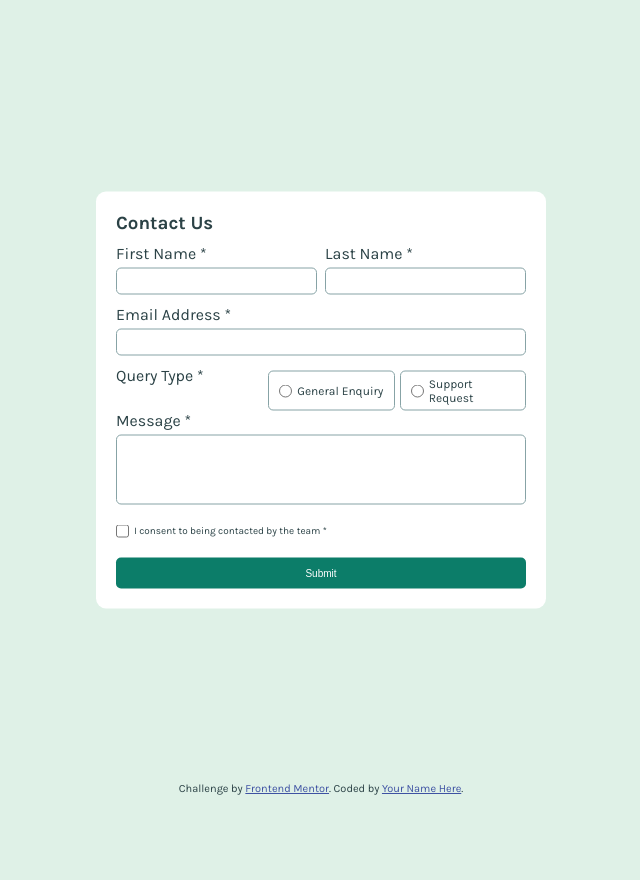
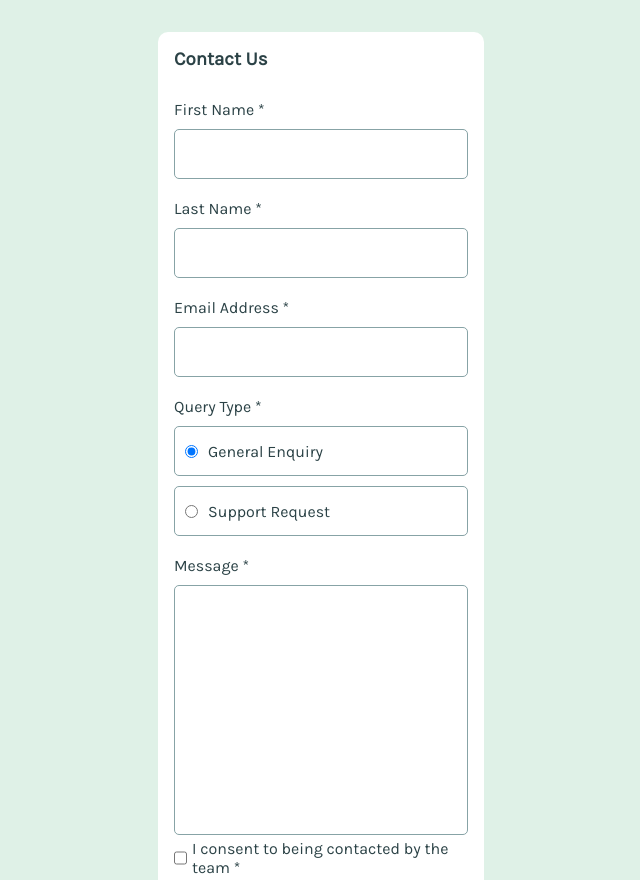
Before and after one commit to Quangdt21127150/Contact-Form, a plain HTML site: page index.html in a window 1280 px wide. Shown: the top 880 px of the page, without its empty margins (319-959 px from the left). Before the commit the page ends 800 px from the top, so only its background shows below. Drawn offline with Linux system fonts and the light colour scheme.

Commit message:
My commit

```diff
--- a/assets/css/styles.css
+++ b/assets/css/styles.css
@@ -1,21 +1,18 @@
-* {
+*,
+*::before,
+*::after {
   box-sizing: border-box;
   padding: 0;
   margin: 0;
-}
-
-@font-face {
-  src: url(../fonts/Karla-VariableFont_wght.ttf);
-  font-family: Karla;
+  font-family: "Karla";
 }
 
 body {
+  display: grid;
+  place-content: center;
   color: hsl(187, 24%, 22%);
-  font-family: Karla;
-  display: flex;
-  flex-direction: column;
-  align-items: center;
   background-color: hsl(148, 38%, 91%);
+  padding-block: 2rem;
 }
 
 .success {
@@ -44,11 +41,8 @@ body {
 }
 
 .main-container {
-  position: absolute;
-  top: 50%;
-  transform: translateY(-50%);
-  width: 450px;
-  padding: 20px;
+  width: 100%;
+  padding: 5%;
   background-color: hsl(0, 0%, 100%);
   border-radius: 10px;
 }
@@ -57,29 +51,28 @@ body {
   margin: 0 0 10px 0;
 }
 
-.name-container {
+p {
+  margin: 20px 0 10px 0;
+  font-size: 16px;
+}
+
+.field-container {
   display: flex;
-  justify-content: space-between;
+  flex-direction: column;
   margin: 0 0 10px 0;
 }
 
-.column {
-  width: 49%;
-}
-
-label {
-  width: fit-content;
-  font-size: 16px;
+.email-container {
+  margin: 0 0 10px 0;
 }
 
 .text-input {
   font-family: Karla;
   font-size: 16px;
-  padding: 3px 10px;
-  margin: 5px 0 0 0;
+  width: 100%;
+  height: 50px;
   border: 1px solid hsl(186, 15%, 59%);
   border-radius: 5px;
-  width: 100%;
   cursor: pointer;
 }
 
@@ -87,26 +80,11 @@ label {
   outline: none;
 }
 
-.email-container {
-  display: flex;
-  flex-direction: column;
-  margin: 0 0 10px 0;
-}
-
-.radio-container {
-  margin: 0 0 10px 0;
-}
-
-.radio-container {
-  display: flex;
-  justify-content: space-between;
-  margin: 5px 0 0 0;
-}
-
 .radio-column {
-  font-size: 12px;
-  padding: 5px 10px;
-  width: 49%;
+  font-family: Karla;
+  font-size: 16px;
+  width: 100%;
+  height: 50px;
   display: flex;
   flex-direction: row;
   align-items: center;
@@ -115,15 +93,19 @@ label {
   cursor: pointer;
 }
 
+#request {
+  margin: 10px 0 0 0;
+}
+
 .radio {
-  margin: 0 5px 0 0;
+  margin: 0 10px;
 }
 
 .radio:hover {
   cursor: pointer;
 }
 
-.message-container {
+.consent-container {
   display: flex;
   flex-direction: column;
   margin: 0 0 20px 0;
@@ -131,11 +113,9 @@ label {
 
 .textarea {
   font-family: Karla;
+  resize: none;
   width: 100%;
-  height: 70px;
-  padding: 8px 15px;
-  resize: none;
-  margin: 5px 0 0 0;
+  height: 250px;
   border: 1px solid hsl(186, 15%, 59%);
   border-radius: 5px;
   cursor: pointer;
@@ -145,24 +125,18 @@ label {
   outline: none;
 }
 
-.consent-container {
-  display: flex;
-  flex-direction: column;
-  margin: 0 0 20px 0;
-}
-
-.consent-column {
+.consent-row {
   display: flex;
   flex-direction: row;
   cursor: pointer;
 }
 
-.consent_checkbox {
+.consent-checkbox {
   cursor: pointer;
 }
 
 .consent-text {
-  font-size: 10px;
+  font-size: 16px;
   margin: 0 0 0 5px;
   cursor: pointer;
 }
@@ -172,7 +146,6 @@ label {
   color: hsl(0, 66%, 56%);
   margin: 3px 0 0 0;
   width: fit-content;
-  /* visibility: hidden; */
   display: none;
 }
 
@@ -190,16 +163,40 @@ label {
   background-color: hsl(187, 24%, 22%);
 }
 
-.attribution {
-  position: absolute;
-  bottom: 5px;
-  font-size: 11px;
-  text-align: center;
+@media (min-width: 1440px) {
+  body {
+    height: 100vh;
+  }
+
+  .main-container {
+    max-width: 60rem;
+    min-width: 40rem;
+  }
+
+  .field-container {
+    display: flex;
+    flex-direction: row;
+    justify-content: space-between;
+  }
+
+  .column {
+    width: 49%;
+  }
+
+  .text-input {
+    height: 40px;
+  }
+
+  .radio-column {
+    height: 40px;
+    width: 49%;
+  }
+
+  .textarea {
+    height: 150px;
+  }
+
+  #request {
+    margin: 0;
+  }
 }
-
-.attribution a {
-  color: hsl(228, 45%, 44%);
-}
-
-@media (max-width: 475px) {
-}
--- a/assets/js/scripts.js
+++ b/assets/js/scripts.js
@@ -1,18 +1,16 @@
-const first_name_input = document.querySelector("#first_name_input");
-const first_name_error_text = document.querySelector("#first_name_error_text");
-const last_name_input = document.querySelector("#last_name_input");
-const last_name_error_text = document.querySelector("#last_name_error_text");
-const email_input = document.querySelector("#email_input");
-const email_error_text = document.querySelector("#email_error_text");
-const enquiry_radio = document.querySelector("#enquiry_radio");
-const enquiry = document.querySelector("#enquiry");
-const request_radio = document.querySelector("#request_radio");
-const request = document.querySelector("#request");
-const radio_error_text = document.querySelector("#radio_error_text");
-const message_input = document.querySelector("#message_input");
-const message_error_text = document.querySelector("#message_error_text");
-const checkbox_input = document.querySelector("#checkbox_input");
-const consent_error_text = document.querySelector("#consent_error_text");
+const first_name_input = document.querySelector("#first-name-input");
+const first_name_error_text = document.querySelector("#first-name-error-text");
+const last_name_input = document.querySelector("#last-name-input");
+const last_name_error_text = document.querySelector("#last-name-error-text");
+const email_input = document.querySelector("#email-input");
+const email_error_text = document.querySelector("#email-error-text");
+const enquiry_radio = document.querySelector("#enquiry-radio");
+const request_radio = document.querySelector("#request-radio");
+const radio_error_text = document.querySelector("#radio-error-text");
+const message_input = document.querySelector("#message-input");
+const message_error_text = document.querySelector("#message-error-text");
+const checkbox_input = document.querySelector("#checkbox-input");
+const consent_error_text = document.querySelector("#consent-error-text");
 const success_modal = document.querySelector("#success");
 
 function submitForm() {
@@ -40,6 +38,16 @@ function submitForm() {
     email_error_text.style.display = "none";
   }
 
+  if (!enquiry_radio.checked && !request_radio.checked) {
+    enquiry_radio.style.border = "1px solid hsl(0, 66%, 56%)";
+    request_radio.style.border = "1px solid hsl(0, 66%, 56%)";
+    radio_error_text.style.display = "block";
+  } else {
+    enquiry_radio.style.border = "1px solid hsl(186, 15%, 59%)";
+    request_radio.style.border = "1px solid hsl(186, 15%, 59%)";
+    radio_error_text.style.display = "none";
+  }
+
   if (!message_input.value) {
     message_input.style.border = "1px solid hsl(0, 66%, 56%)";
     message_error_text.style.display = "block";
--- a/index.html
+++ b/index.html
@@ -7,6 +7,7 @@
     <!-- displays site properly based on user's device -->
     <link rel="stylesheet" href="./assets/css/styles.css">
     <link rel="icon" type="image/png" sizes="32x32" href="./assets/images/favicon-32x32.png">
+    <link href='https://fonts.googleapis.com/css?family=Karla' rel='stylesheet'>
     <script defer src="./assets/js/scripts.js"></script>
 
     <title>Frontend Mentor | Contact form</title>
@@ -30,65 +31,60 @@
       </h3>
 
       <!-- First name, Last name inputs -->
-      <article class="name-container">
+      <article class="field-container">
         <article class="column">
-          <label for="first_name">
+          <p for="first-name">
             First Name *
-          </label>
-          <input type="text" name="first_name" id="first_name_input" class="text-input half-span-input" required>
-          <p class="error-text" id="first_name_error_text">This field is required</p>
+          </p>
+          <input type="text" name="first-name" id="first-name-input" class="text-input" required>
+          <p class="error-text" id="first-name-error-text">This field is required</p>
         </article>
         <article class="column">
-          <label for="last_name">
+          <p for="last-name">
             Last Name *
-          </label>
-          <input type="text" name="last_name" id="last_name_input" class="text-input half-span-input" required>
-          <p class="error-text" id="last_name_error_text">This field is required</p>
+          </p>
+          <input type="text" name="last-name" id="last-name-input" class="text-input" required>
+          <p class="error-text" id="last-name-error-text">This field is required</p>
         </article>
       </article>
 
       <!-- Email input -->
       <article class="email-container">
-        <label for="email">Email Address *</label>
-        <input type="email" name="email" id="email_input" class="text-input full-input" required>
-        <p class="error-text" id="email_error_text">Please enter a valid email address</p>
+        <p for="email">Email Address *</p>
+        <input type="email" name="email" id="email-input" class="text-input" required>
+        <p class="error-text" id="email-error-text">Please enter a valid email address</p>
       </article>
 
       <!-- Radio inputs -->
-      <section class="radio-container">
-        <label for="">Query Type *</label>
-        <section class="radio-container">
-          <section class="radio-column" id="enquiry">
-            <input type="radio" name="" id="enquiry_radio" class="radio">General Enquiry</input>
+      <article>
+        <p for="">Query Type *</p>
+        <section class="field-container">
+          <section class="radio-column">
+            <input type="radio" name="query" id="enquiry-radio" class="radio" checked>General Enquiry</input>
           </section>
           <section class="radio-column" id="request">
-            <input type="radio" name="" id="request_radio" class="radio">Support Request</input>
+            <input type="radio" name="query" id="request-radio" class="radio">Support Request</input>
           </section>
         </section>
-        <p class="error-text" id="radio_error-text">Please select a query type</p>
-      </section>
+        <p class="error-text" id="radio-error-text">Please select a query type</p>
+      </article>
 
-      <article class="message-container">
-        <label for="message">Message *</label>
-        <textarea name="message" id="message_input" class="textarea" required></textarea>
-        <p class="error-text" id="message_error_text">This field is required</p>
+      <article>
+        <p for="message">Message *</p>
+        <textarea name="message" id="message-input" class="textarea" required></textarea>
+        <p class="error-text" id="message-error-text">This field is required</p>
       </article>
 
       <article class="consent-container">
-        <article class="consent-column">
-          <input type="checkbox" name="consent" id="checkbox_input" class="consent_checkbox">
+        <article class="consent-row">
+          <input type="checkbox" name="consent" id="checkbox-input" class="consent-checkbox">
           <p class="consent-text">I consent to being contacted by the team *</p>
         </article>
-        <p class="error-text" id="consent_error_text">To submit this form, please consent to being contacted</p>
+        <p class="error-text" id="consent-error-text">To submit this form, please consent to being contacted</p>
       </article>
 
       <input type="button" value="Submit" class="submit-button" onclick="submitForm()">
     </form>
-
-    <div class="attribution">
-      Challenge by <a href="https://www.frontendmentor.io?ref=challenge">Frontend Mentor</a>.
-      Coded by <a href="#">Your Name Here</a>.
-    </div>
   </body>
 
 </html>
```
